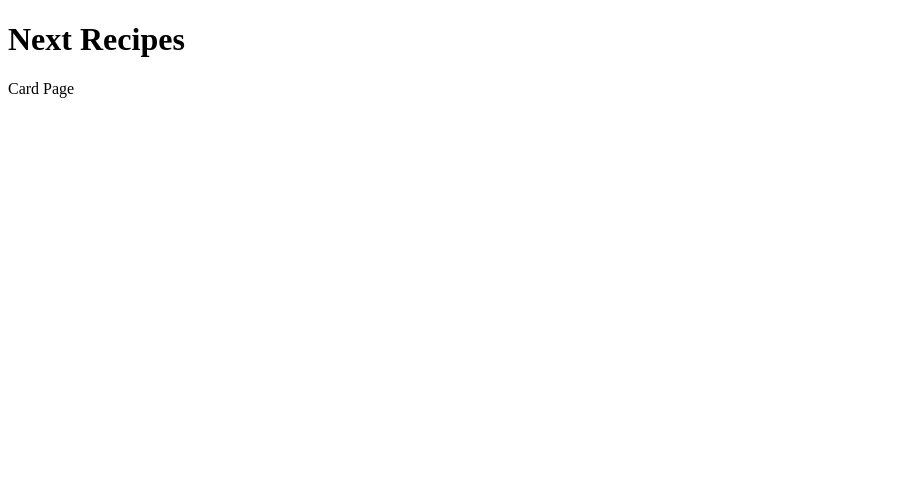
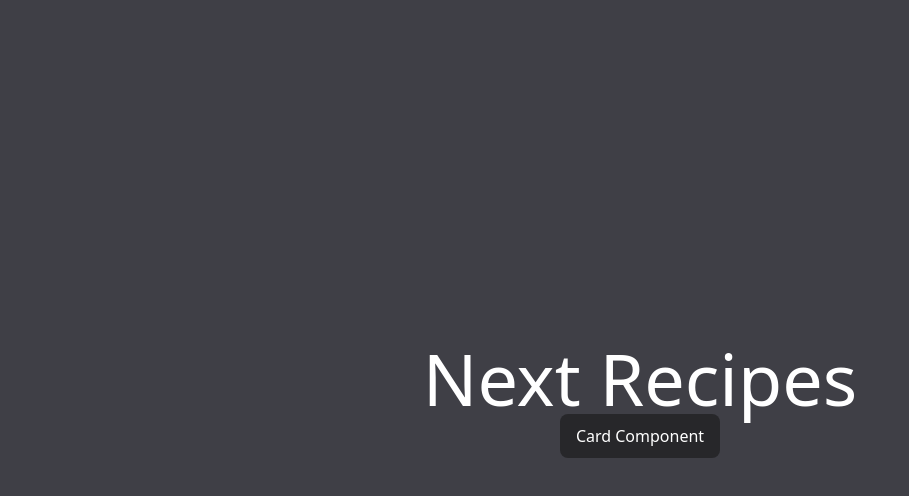
Before and after one commit to Gabrielygor/pWeb, a Next.js app in the folder Next/: page / in a window 1280 px wide. Shown: the top 496 px of the page, without its empty margins (0-909 px from the left). Built offline with nearby package versions, Linux system fonts and the light colour scheme.

Commit message:
feat: Add tailwind css

```diff
--- a/Next/package.json
+++ b/Next/package.json
@@ -5,5 +5,10 @@
   "scripts": {
     "dev": "next dev",
     "test": "echo \"Error: no test specified\" && exit 1"
+  },
+  "devDependencies": {
+    "autoprefixer": "^10.4.20",
+    "postcss": "^8.4.48",
+    "tailwindcss": "^3.4.14"
   }
 }
--- /dev/null
+++ b/Next/pages/_app.js
@@ -0,0 +1,7 @@
+import '../styles/global.css'
+
+function MyApp({ Component, pageProps }) {
+  return <Component {...pageProps} />;
+}
+
+export default MyApp;
--- a/Next/pages/card/index.js
+++ b/Next/pages/card/index.js
@@ -1,7 +1,7 @@
 export function Card () {
     return  (
-        <div>
-            Card Page
+        <div className="text-white bg-zinc-800 w-40 h-11 flex justify-center items-center rounded-lg transition-all hover:bg-white hover:text-black hover:border hover:border-spacing-1 hover:border-black">
+            Card Component
         </div>
     )
 }
--- a/Next/pages/index.js
+++ b/Next/pages/index.js
@@ -4,8 +4,8 @@ export default function Home() {
 
     return (
 
-        <div>
-            <h1>
+        <div className="w-screen h-screen bg-zinc-700 flex flex-col justify-center items-center">
+            <h1 className="text-7xl text-white">
                 Next Recipes
             </h1>
 
--- /dev/null
+++ b/Next/postcss.config.js
@@ -0,0 +1,6 @@
+module.exports = {
+  plugins: {
+    tailwindcss: {},
+    autoprefixer: {},
+  },
+}
--- /dev/null
+++ b/Next/styles/global.css
@@ -0,0 +1,3 @@
+@tailwind base;
+@tailwind components;
+@tailwind utilities;
--- /dev/null
+++ b/Next/tailwind.config.js
@@ -0,0 +1,15 @@
+/** @type {import('tailwindcss').Config} */
+module.exports = {
+  content: [
+    "./app/**/*.{js,ts,jsx,tsx,mdx}",
+    "./pages/**/*.{js,ts,jsx,tsx,mdx}",
+    "./components/**/*.{js,ts,jsx,tsx,mdx}",
+
+    // Or if using `src` directory:
+    "./src/**/*.{js,ts,jsx,tsx,mdx}",
+  ],
+  theme: {
+    extend: {},
+  },
+  plugins: [],
+}
```
Also changed, not shown: 1 other file (tests, documents, lock files or other folders).
